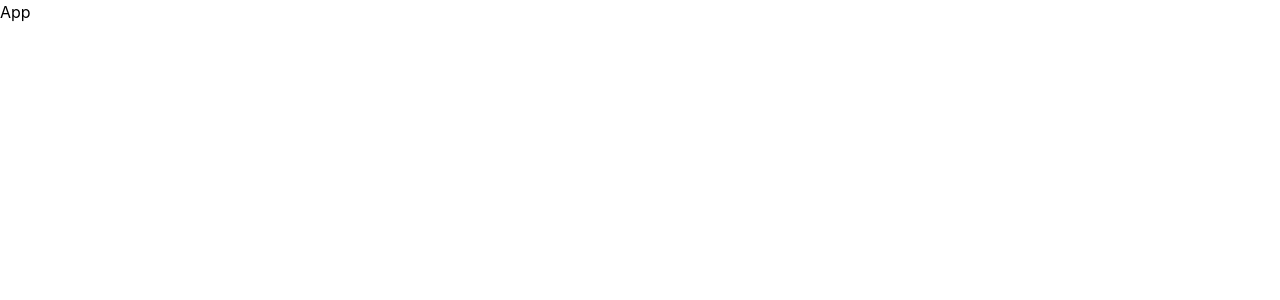
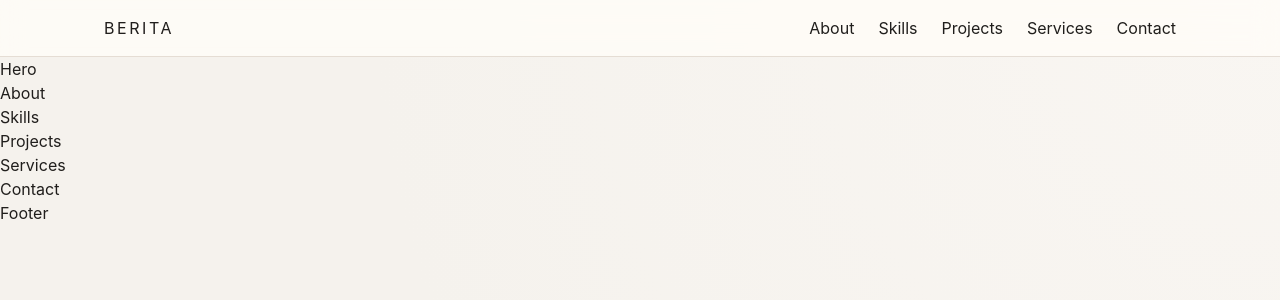
Before and after one commit to Berita-Winnie/berita-s_portfolio, a React (Vite) app in the folder berita-s_portfolio/: page / in a window 1280 px wide. Shown: the top 300 px of the page. Built offline with nearby package versions, Linux system fonts and the light colour scheme.

Commit message:
style: finalize navbar styling and layout

```diff
--- a/berita-s_portfolio/src/App.jsx
+++ b/berita-s_portfolio/src/App.jsx
@@ -1,7 +1,27 @@
 import React from 'react'
-
+import Hero from './components/Hero'
+import NavBar from './components/NavBar'
+import Projects from './components/Projects'
+import Services from './components/Services'
+import Skills from './components/Skills'
+import Contact from './components/Contact'
+import About from './components/About'
+import Footer from './components/Footer'
 const App = () => {
-  return <div>App</div>
+  return (
+    <div>
+      <NavBar />
+      <main>
+        <Hero />
+        <About />
+        <Skills />
+        <Projects />
+        <Services />
+        <Contact />
+      </main>
+      <Footer />
+    </div>
+  )
 }
 
 export default App
--- a/berita-s_portfolio/src/components/NavBar.jsx
+++ b/berita-s_portfolio/src/components/NavBar.jsx
@@ -1,15 +1,18 @@
 import React from 'react'
-
+import { navLinks } from '../data/content'
+import { useState } from 'react'
+import { Menu, X } from 'lucide-react'
 const NavBar = () => {
+  const [isMenuOpen, setIsMenuOpen] = useState(false)
   return (
     <div>
-      <header className="sticky top-0 z-50 border-b border-[--line]/70  bg-[--surface]/80 backdrop-blur-md">
+      <header className="sticky top-0 z-50 border-b border-[var(--line)]/70  bg-[var(--surface)]/80 backdrop-blur-md">
         <nav className="mx-auto flex w-full max-w-6xl items-center justify-between px-6 py-4 lg:px-10">
           <a
             href="#home"
-            className="uppercase tracking-[0.16em] transition-colors duration-300 hover:text-[--accent]"
+            className="uppercase tracking-[0.16em] transition-colors duration-300 hover:text-[var(--accent)]"
           >
-            BERITA
+            berita
           </a>
           <ul className="hidden items-center gap-6 md:flex">
             {navLinks.map((link) => (
@@ -18,7 +21,36 @@ const NavBar = () => {
               </li>
             ))}
           </ul>
+          <button
+            type="button"
+            aria-label={
+              isMenuOpen ? 'Close navigation menu' : 'Open navigation menu'
+            }
+            aria-expanded={isMenuOpen}
+            onClick={() => setIsMenuOpen((prev) => !prev)}
+            className="rounded-md border border-[var(--line)] p-2 text-[var(--text)] transition hover:border-[var(--accent)] hover:text-[var(--accent)] md:hidden"
+          >
+            {isMenuOpen ? <X size={20} /> : <Menu size={20} />}
+          </button>
         </nav>
+        {/* ---------Mobile nav------------- */}
+        {isMenuOpen ? (
+          <div className="border-t border-[var(--line)] bg-[var(--surface)] md:hidden">
+            <ul className="mx-auto flex w-full  max-w-6xl flex-col gap-2 px-6 py-4 lg:px-10 ">
+              {navLinks.map((link) => (
+                <li key={link.label}>
+                  <a
+                    href={link.href}
+                    className="block rounded-md px-2 py-2 transition hover:bg-[var(--accent-soft)]"
+                    onClick={() => setIsMenuOpen(false)}
+                  >
+                    {link.label}
+                  </a>
+                </li>
+              ))}
+            </ul>
+          </div>
+        ) : null}
       </header>
     </div>
   )
--- a/berita-s_portfolio/src/components/Projects.jsx
+++ b/berita-s_portfolio/src/components/Projects.jsx
@@ -0,0 +1,7 @@
+import React from 'react'
+
+const Projects = () => {
+  return <div>Projects</div>
+}
+
+export default Projects
--- a/berita-s_portfolio/src/components/SectionHeading.jsx
+++ b/berita-s_portfolio/src/components/SectionHeading.jsx
@@ -0,0 +1,7 @@
+import React from 'react'
+
+const SectionHeading = () => {
+  return <div>SectionHeading</div>
+}
+
+export default SectionHeading
--- a/berita-s_portfolio/src/components/Services.jsx
+++ b/berita-s_portfolio/src/components/Services.jsx
@@ -0,0 +1,7 @@
+import React from 'react'
+
+const Services = () => {
+  return <div>Services</div>
+}
+
+export default Services
--- a/berita-s_portfolio/src/components/Skills.jsx
+++ b/berita-s_portfolio/src/components/Skills.jsx
@@ -0,0 +1,7 @@
+import React from 'react'
+
+const Skills = () => {
+  return <div>Skills</div>
+}
+
+export default Skills
--- a/berita-s_portfolio/src/data/content.js
+++ b/berita-s_portfolio/src/data/content.js
@@ -20,7 +20,7 @@ export const navLinks = [
   { label: 'Skills', href: '#skills' },
   { label: 'Projects', href: '#projects' },
   { label: 'Services', href: '#services' },
-  { label: 'Contsct', href: '#contact' },
+  { label: 'Contact', href: '#contact' },
 ]
 
 export const frontendskills = [
--- a/berita-s_portfolio/src/index.css
+++ b/berita-s_portfolio/src/index.css
@@ -1 +1,28 @@
 @import 'tailwindcss';
+
+:root {
+  --bg: #f5f2ed;
+  --surface: #fffcf8;
+  --surface-muted: #f0eae2;
+  --text: #201e1c;
+  --text-muted: #605a54;
+  --line: #dad1c7;
+  --accent: #3f5d58;
+  --accent-soft: #dce6e4;
+  --line-art: #99aca8;
+}
+
+html {
+  scroll-behavior: smooth;
+}
+
+body {
+  margin: 0;
+  font-family: 'Inter', 'Segoe UI', Roboto, Helvetica, Arial, sans-serif;
+  background: radial-gradient(circle at top right, #f9f6f2 0%, var(--bg) 60%);
+  color: var(--text);
+}
+
+#root {
+  min-height: 100vh;
+}
```
